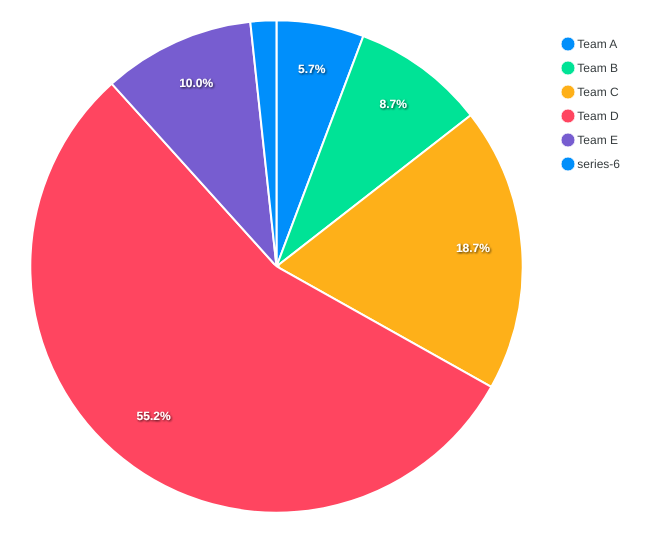
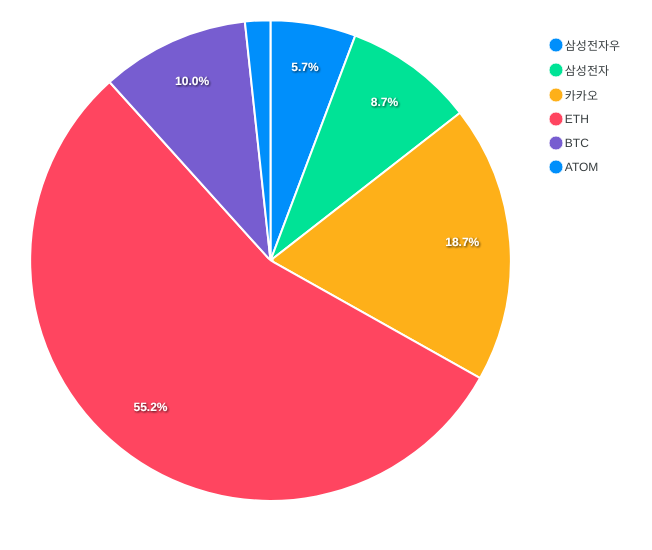
Before and after one commit to hrg921/value-observation, a Next.js app: page /investments in a window 1280 px wide. Shown: the top 550 px of the page, without its empty margins (0-652 px from the left). Built offline with nearby package versions, Linux system fonts and the light colour scheme.

Commit message:
feat: customize labels

```diff
--- a/components/apex-charts/charts/PieChart.tsx
+++ b/components/apex-charts/charts/PieChart.tsx
@@ -4,17 +4,18 @@ import ReactApexChart from 'react-apexcharts';
 import { useChartId } from './useChartId';
 
 type Props = {
+  labels: string[];
   series: number[];
 };
 
-export const PieChart: React.FC<Props> = ({ series }) => {
+export const PieChart: React.FC<Props> = ({ labels, series }) => {
   const chartId = useChartId();
   const options = {
+    labels,
     chart: {
       width: "100%",
       type: "pie"
-    },
-    labels: ["Team A", "Team B", "Team C", "Team D", "Team E"]
+    }
   };
 
   return (
--- a/pages/investments.tsx
+++ b/pages/investments.tsx
@@ -6,6 +6,7 @@ const InvestmentsPage = () => {
   return (
     <PieChartContainer>
       <DynamicPieChart
+        labels={["삼성전자우", "삼성전자", "카카오", "ETH", "BTC", "ATOM"]}
         series={[86050, 130950, 280000, 827845, 149656, 25500]}
       />
     </PieChartContainer>
```
